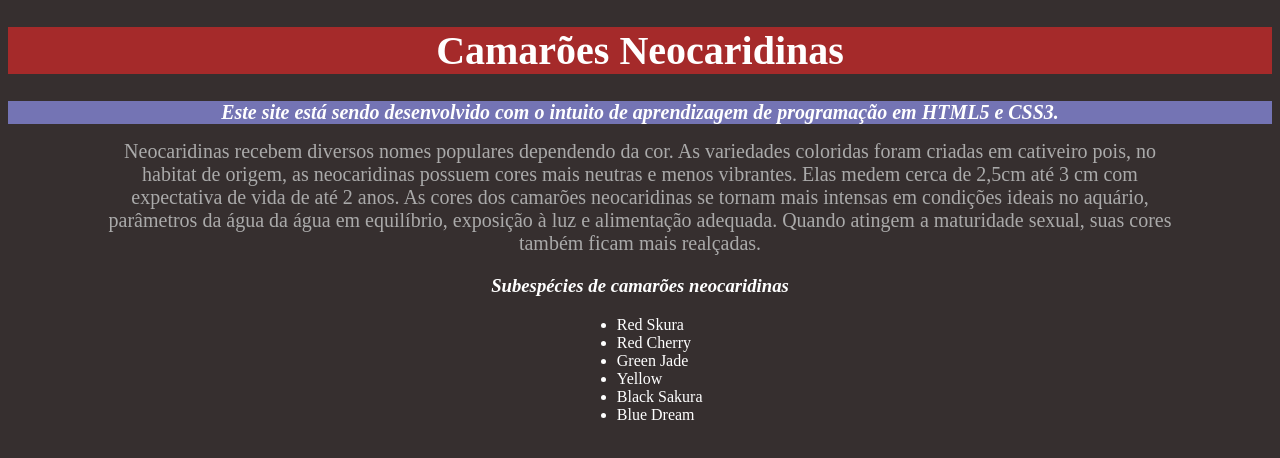
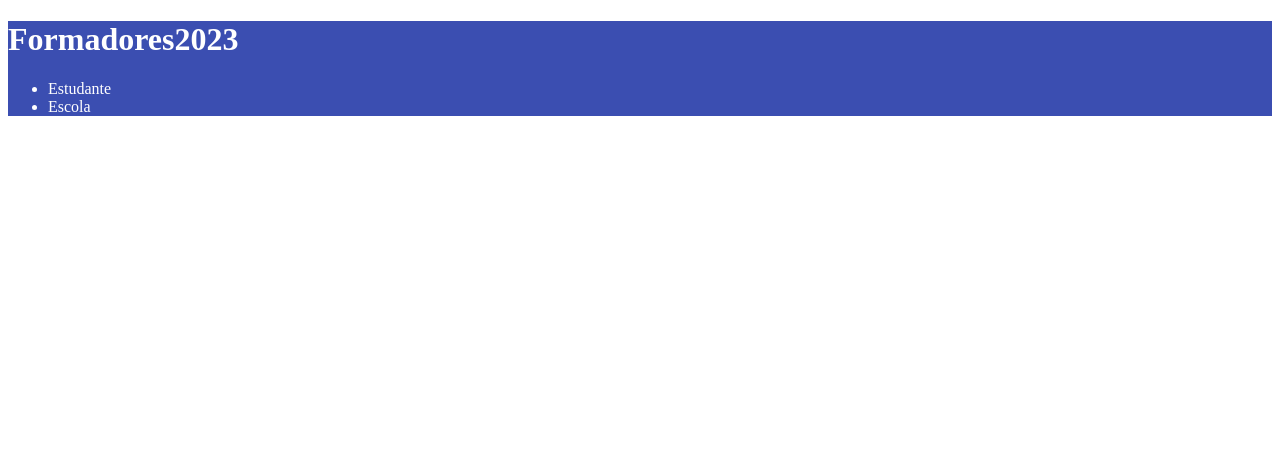
Before and after one commit to professorsch/formadores2023, a plain HTML site: page index.html in a window 1280 px wide. Drawn offline with Linux system fonts and the light colour scheme.

Commit message:
Cabeçalho

```diff
--- a/index.html
+++ b/index.html
@@ -1,40 +1,20 @@
 <!DOCTYPE html>
-<html lang="pt-br">
-<link rel="stylesheet" href="style.css">
-
-
+<html lang="en">
+    <link rel="stylesheet" href="style.css">
 <head>
-	<meta charset="utf-8">
-
-	<title>Camarões Neocaridinas</title>
+    <meta charset="UTF-8">
+    <meta http-equiv="X-UA-Compatible" content="IE=edge">
+    <meta name="viewport" content="width=device-width, initial-scale=1.0">
+    <title>Formadores2023</title>
 </head>
 <body>
-    <h1>
-        Camarões Neocaridinas
-    </h1>
-    <h2>
-         Este site está sendo desenvolvido com o intuito de
-        aprendizagem de programação em HTML5 e CSS3.
-    </h2>
-    <p>
-        Neocaridinas recebem diversos nomes populares dependendo da cor.
-        As variedades coloridas foram criadas em cativeiro pois, no habitat de origem,
-        as neocaridinas possuem cores mais neutras e menos vibrantes.
-        Elas medem cerca de 2,5cm até 3 cm com expectativa de vida de até 2 anos.
-        As cores dos camarões neocaridinas se tornam mais intensas em condições ideais no aquário,
-        parâmetros da água da água em equilíbrio, exposição à luz e alimentação adequada.
-        Quando atingem a maturidade sexual, suas cores também ficam mais realçadas.
-    </p>
-
-    <h3> Subespécies de camarões neocaridinas</h3>
+    <header>
+        <h1> Formadores2023 </h1>
         <ul>
-            <li>Red Skura</li>
-            <li>Red Cherry</li>
-            <li>Green Jade</li>
-            <li>Yellow</li>
-            <li>Black Sakura</li>
-            <li>Blue Dream</li>
+            <li>Estudante</li>
+            <li>Escola</li>
         </ul>
+    </header>
 
 </body>
 </html>
--- a/style.css
+++ b/style.css
@@ -1,43 +1,4 @@
-body {
-    background: rgb(54, 47, 47);
-
+header{
+    background-color: #3b4eb1;
+    color: white;
 }
-
-p {
-    font-size: 20px;
-    color: #AAAAAA;
-    text-align: center;
-    margin-top: 10px;
-    margin-left: 100px;
-    margin-right:100px ;
-}
-
-h1{
-    font-style: bold;
-    font-size: 40px;
-    color: white;
-    text-align: center;
-    background-color: brown;
-}
-
-h2{
-    font-style: italic;
-    font-size: 20px;
-    color: white;
-    text-align: center;
-    background-color: rgb(116, 116, 180);
-}
-
-h3{
-    color: white;
-    font-style: italic;
-    text-align: center;
-}
-
-ul{
-    color: white;
-    text-align: left;
-    margin-left: 45%;
-    margin-right: 45%;
-
-}
```
Also changed, not shown: 3 other files.
